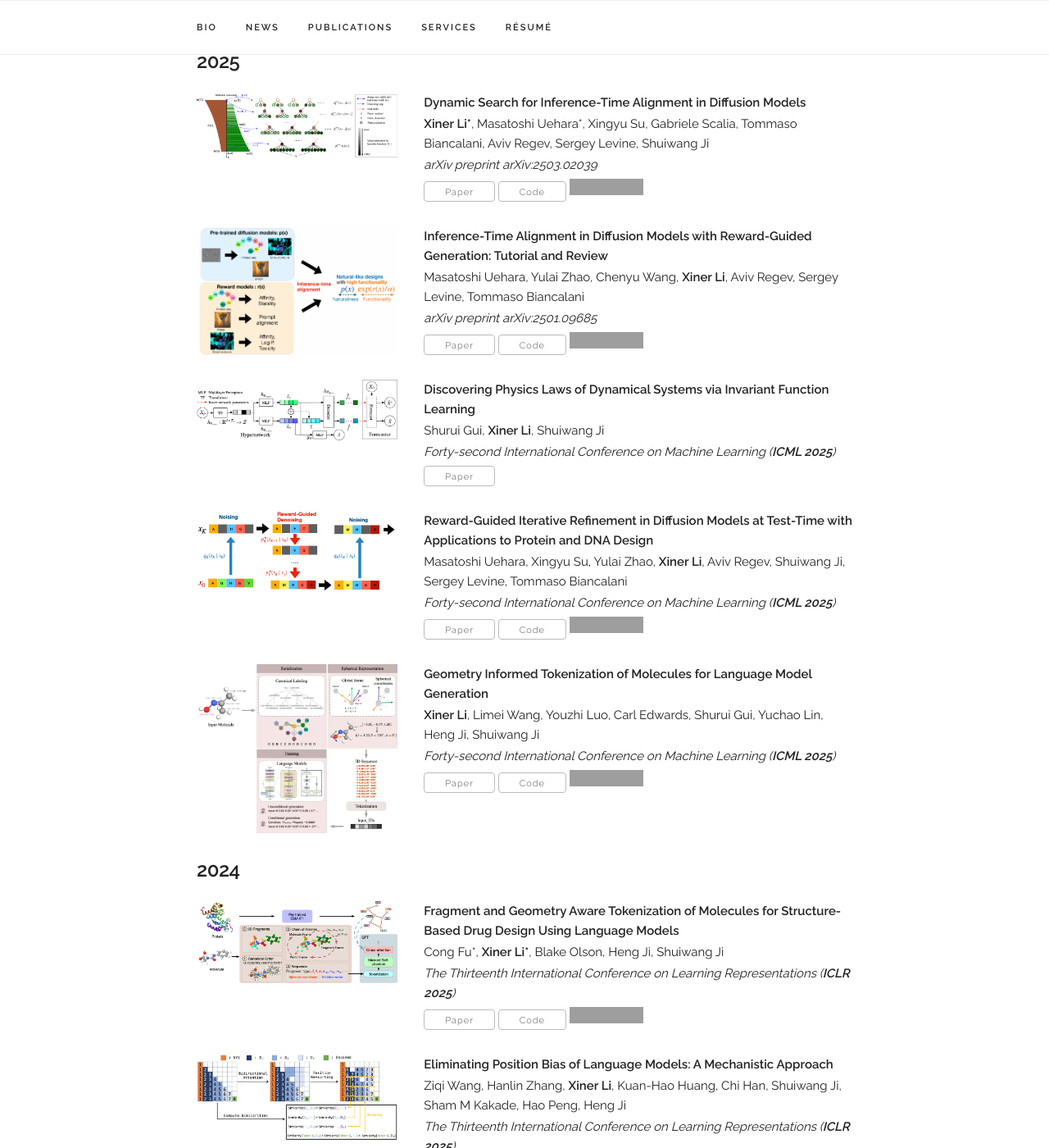
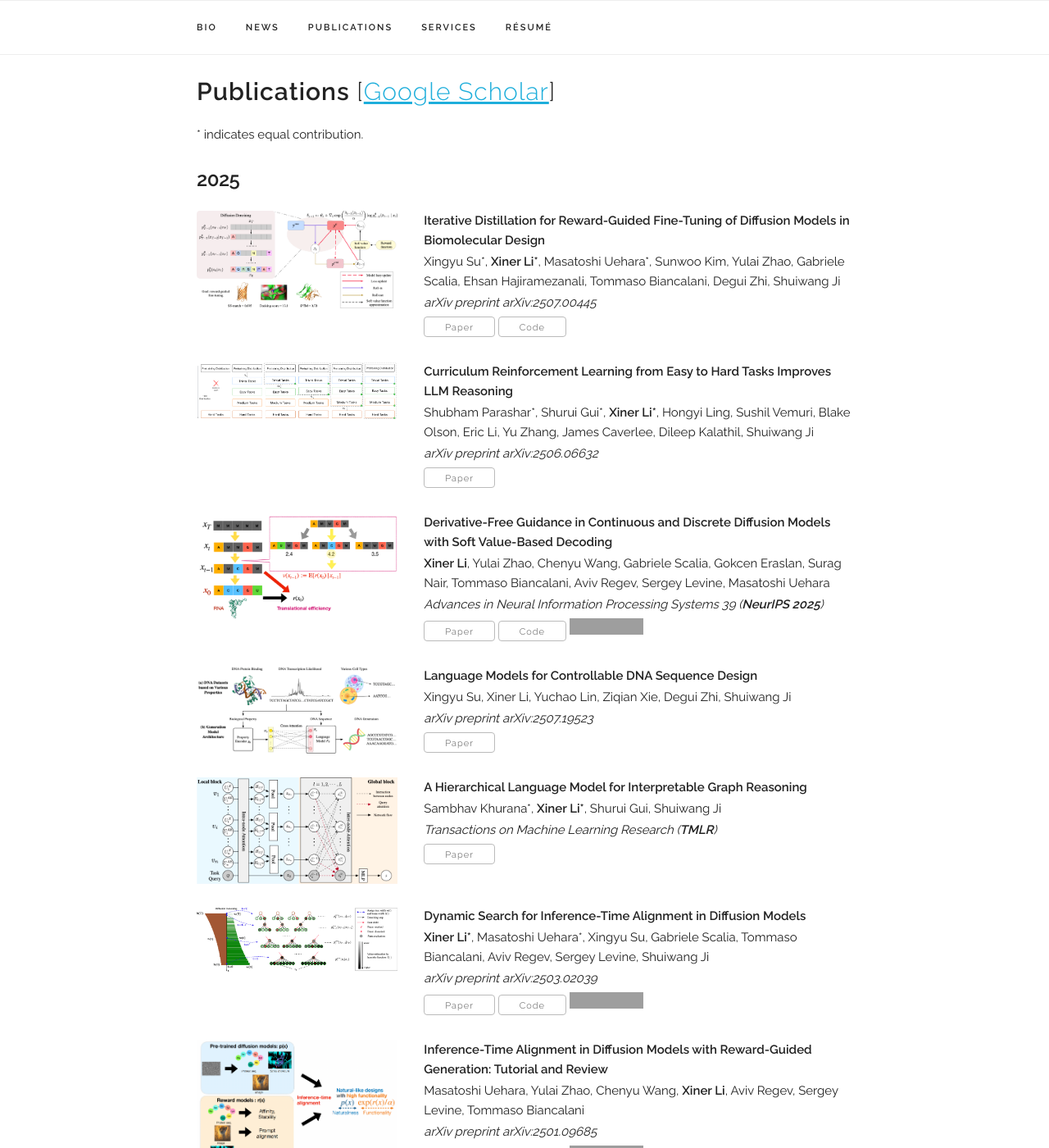
Before and after one commit to hyanan16/hyanan16.github.io, a Jekyll site: the page index.html, which Jekyll copies as it is, in a window 1280 px wide and 1400 px high, scrolled down 2022 px. Shown: the whole window at 82% size. Built offline with Jekyll 4.4.1, drawn with Linux system fonts in a browser that asks for light colours; a style sheet for code colours, icons or effects is not loaded; some of the changed text lies outside the part shown; grey boxes are pictures that could not be loaded.

Commit message:
update 9/25

```diff
--- a/index.html
+++ b/index.html
@@ -166,6 +166,10 @@
     <ul>
 
         <!-- <a class="navbar-link" href=/index.html#bio>Bio</a> -->
+        <div class="row"><div class="twop columns"><b>09/2025</b></div> <div class="ten columns">Our paper <a href=https://arxiv.org/abs/2408.08252> Derivative-Free Guidance in Continuous and Discrete Diffusion Models with Soft Value-based Decoding</a> has been accepted to <b>NeurIPS</b> 2025. <i></i></div></div>
+
+        <div class="row"><div class="twop columns"><b>08/2025</b></div> <div class="ten columns">Our paper <a href=https://openreview.net/forum?id=F74rZKJXfm> Hierarchical Language Model Design For Interpretable Graph Reasoning</a> has been accepted by <b>TMLR</b>. <i></i></div></div>
+
         <div class="row"><div class="twop columns"><b>05/2025</b></div> <div class="ten columns">Our paper <a href=https://icml.cc/virtual/2025/poster/44382> Discovering Physics Laws of Dynamical Systems via Invariant Function Learning</a> has been accepted by <b>ICML</b> 2025. <i></i></div></div>
 
         <div class="row"><div class="twop columns"><b>05/2025</b></div> <div class="ten columns">Our paper <a href=https://icml.cc/virtual/2025/poster/46204> Reward-Guided Refinement in Diffusion Models With Applications to Protein and DNA Design</a> has been accepted by <b>ICML</b> 2025. <i></i></div></div>
@@ -232,6 +236,207 @@
     <!--        -->
 
     <h5><b>2025</b></h5>
+    <div class="paper">
+        <div class="row">
+            <div class="four columns">
+                <div class="figure">
+                    <img src='assets/imgs/VIDD.png' width="100%">
+                </div>
+            </div>
+            <div class="eight columns">
+                <!--               <div class="vertical-center"> -->
+                <p class="title"><b>Iterative Distillation for Reward-Guided Fine-Tuning of Diffusion Models in Biomolecular Design</b></p>
+                <p>Xingyu Su*, <b>Xiner Li*</b>, Masatoshi Uehara*, Sunwoo Kim, Yulai Zhao, Gabriele Scalia, Ehsan Hajiramezanali, Tommaso Biancalani, Degui Zhi, Shuiwang Ji</p>
+                <p><i>arXiv preprint arXiv:2507.00445</i></p>
+
+                <div class="paper-buttons">
+
+
+                    <a class="button" href="https://arxiv.org/abs/2507.00445" target="_blank">Paper</a>
+
+                    <a class="button" href="https://github.com/divelab/VIDD" target="_blank">Code</a>
+
+<!--                    <img src='https://img.shields.io/github/stars/divelab/DSearch?style=social' height="20%" >-->
+
+                </div>
+                <!--               </div> -->
+            </div>
+        </div>
+    </div>
+
+    <div class="paper">
+        <div class="row">
+            <div class="four columns">
+                <div class="figure">
+                    <img src='assets/imgs/E2H.png' width="100%">
+                </div>
+            </div>
+            <div class="eight columns">
+                <!--               <div class="vertical-center"> -->
+                <p class="title"><b>Curriculum Reinforcement Learning from Easy to Hard Tasks Improves LLM Reasoning</b></p>
+                <p>Shubham Parashar*, Shurui Gui*, <b>Xiner Li*</b>, Hongyi Ling, Sushil Vemuri, Blake Olson, Eric Li, Yu Zhang, James Caverlee, Dileep Kalathil, Shuiwang Ji</p>
+                <p><i>arXiv preprint arXiv:2506.06632</i></p>
+
+                <div class="paper-buttons">
+
+
+
+                    <a class="button" href="https://arxiv.org/abs/2506.06632" target="_blank">Paper</a>
+
+<!--                    <a class="button" href="https://github.com/divelab/DSearch" target="_blank">Code</a>-->
+
+<!--                    <img src='https://img.shields.io/github/stars/divelab/DSearch?style=social' height="20%" >-->
+
+                </div>
+                <!--               </div> -->
+            </div>
+        </div>
+    </div>
+
+
+    <div class="paper">
+        <div class="row">
+            <div class="four columns">
+                <div class="figure">
+                    <img src='assets/imgs/SVDD.png' width="100%">
+                </div>
+            </div>
+            <div class="eight columns">
+                <!--               <div class="vertical-center"> -->
+                <p class="title"><b>Derivative-Free Guidance in Continuous and Discrete Diffusion Models with Soft Value-Based Decoding</b></p>
+                <p><b>Xiner Li</b>, Yulai Zhao, Chenyu Wang, Gabriele Scalia, Gokcen Eraslan, Surag Nair, Tommaso Biancalani, Aviv Regev, Sergey Levine, Masatoshi Uehara</p>
+                <p><i>Advances in Neural Information Processing Systems 39 (<b>NeurIPS 2025</b>)</i></p>
+
+                <div class="paper-buttons">
+
+
+
+                    <a class="button" href="https://arxiv.org/abs/2408.08252" target="_blank">Paper</a>
+
+
+
+
+                    <a class="button" href="https://github.com/masa-ue/SVDD" target="_blank">Code</a>
+
+
+
+                    <img src='https://img.shields.io/github/stars/masa-ue/SVDD?style=social' height="20%" >
+
+
+
+
+
+
+
+
+
+
+
+
+
+
+
+
+
+
+
+
+
+
+
+
+
+
+
+                </div>
+                <!--               </div> -->
+            </div>
+        </div>
+    </div>
+
+    <div class="paper">
+        <div class="row">
+            <div class="four columns">
+                <div class="figure">
+                    <img src='assets/imgs/ATGC-Gen.png' width="100%">
+                </div>
+            </div>
+            <div class="eight columns">
+                <!--               <div class="vertical-center"> -->
+                <p class="title"><b>Language Models for Controllable DNA Sequence Design</b></p>
+                <p>Xingyu Su, Xiner Li, Yuchao Lin, Ziqian Xie, Degui Zhi, Shuiwang Ji</p>
+                <p><i>arXiv preprint arXiv:2507.19523</i></p>
+
+                <div class="paper-buttons">
+
+
+                    <a class="button" href="https://arxiv.org/abs/2507.19523" target="_blank">Paper</a>
+
+<!--                    <a class="button" href="https://github.com/divelab/VIDD" target="_blank">Code</a>-->
+
+<!--                    <img src='https://img.shields.io/github/stars/divelab/DSearch?style=social' height="20%" >-->
+
+                </div>
+                <!--               </div> -->
+            </div>
+        </div>
+    </div>
+
+    <div class="paper">
+        <div class="row">
+            <div class="four columns">
+                <div class="figure">
+                    <img src='assets/imgs/LLM4Graph.png' width="100%">
+                </div>
+            </div>
+            <div class="eight columns">
+                <!--               <div class="vertical-center"> -->
+                <p class="title"><b>A Hierarchical Language Model for Interpretable Graph Reasoning</b></p>
+                <p>Sambhav Khurana*, <b>Xiner Li*</b>, Shurui Gui, Shuiwang Ji</p>
+                <p><i>Transactions on Machine Learning Research (<b>TMLR</b>)</i></p>
+
+                <div class="paper-buttons">
+
+
+
+                    <a class="button" href="https://openreview.net/forum?id=F74rZKJXfm" target="_blank">Paper</a>
+
+
+
+
+
+
+
+
+
+
+
+
+
+
+
+
+
+
+
+
+
+
+
+
+
+
+
+
+
+
+
+
+                </div>
+                <!--               </div> -->
+            </div>
+        </div>
+    </div>
 
     <div class="paper">
         <div class="row">
@@ -256,39 +461,6 @@
 
                     <img src='https://img.shields.io/github/stars/divelab/DSearch?style=social' height="20%" >
 
-
-
-
-
-
-
-
-
-
-
-
-
-
-
-
-
-
-
-
-
-
-
-
-
-
-
-
-
-
-
-
-
-
                 </div>
                 <!--               </div> -->
             </div>
@@ -625,122 +797,6 @@
 
 
                     <img src='https://img.shields.io/github/stars/wzq016/PINE?style=social' height="20%" >
-
-
-
-
-
-
-
-
-
-
-
-
-
-
-
-
-
-
-
-
-
-
-
-
-
-
-
-                </div>
-                <!--               </div> -->
-            </div>
-        </div>
-    </div>
-
-    <div class="paper">
-        <div class="row">
-            <div class="four columns">
-                <div class="figure">
-                    <img src='assets/imgs/SVDD.png' width="100%">
-                </div>
-            </div>
-            <div class="eight columns">
-                <!--               <div class="vertical-center"> -->
-                <p class="title"><b>Derivative-Free Guidance in Continuous and Discrete Diffusion Models with Soft Value-Based Decoding</b></p>
-                <p><b>Xiner Li</b>, Yulai Zhao, Chenyu Wang, Gabriele Scalia, Gokcen Eraslan, Surag Nair, Tommaso Biancalani, Aviv Regev, Sergey Levine, Masatoshi Uehara</p>
-                <p><i>NeurIPS 2024 AI for New Drug Modalities</i></p>
-
-                <div class="paper-buttons">
-
-
-
-                    <a class="button" href="https://arxiv.org/abs/2408.08252" target="_blank">Paper</a>
-
-
-
-
-                    <a class="button" href="https://github.com/masa-ue/SVDD" target="_blank">Code</a>
-
-
-
-                    <img src='https://img.shields.io/github/stars/masa-ue/SVDD?style=social' height="20%" >
-
-
-
-
-
-
-
-
-
-
-
-
-
-
-
-
-
-
-
-
-
-
-
-
-
-
-
-                </div>
-                <!--               </div> -->
-            </div>
-        </div>
-    </div>
-
-    <div class="paper">
-        <div class="row">
-            <div class="four columns">
-                <div class="figure">
-                    <img src='assets/imgs/LLM4Graph.png' width="100%">
-                </div>
-            </div>
-            <div class="eight columns">
-                <!--               <div class="vertical-center"> -->
-                <p class="title"><b>A Hierarchical Language Model for Interpretable Graph Reasoning</b></p>
-                <p>Sambhav Khurana*, <b>Xiner Li*</b>, Shurui Gui, Shuiwang Ji</p>
-                <p><i>arXiv preprint arXiv:2410.22372</i></p>
-
-                <div class="paper-buttons">
-
-
-
-                    <a class="button" href="https://arxiv.org/abs/2410.22372" target="_blank">Paper</a>
-
-
-
-
-
 
 
 
```
Also changed, not shown: assets/imgs/ATGC-Gen.png (added), assets/imgs/E2H.png (added), assets/imgs/VIDD.png (added), 1 other file.
